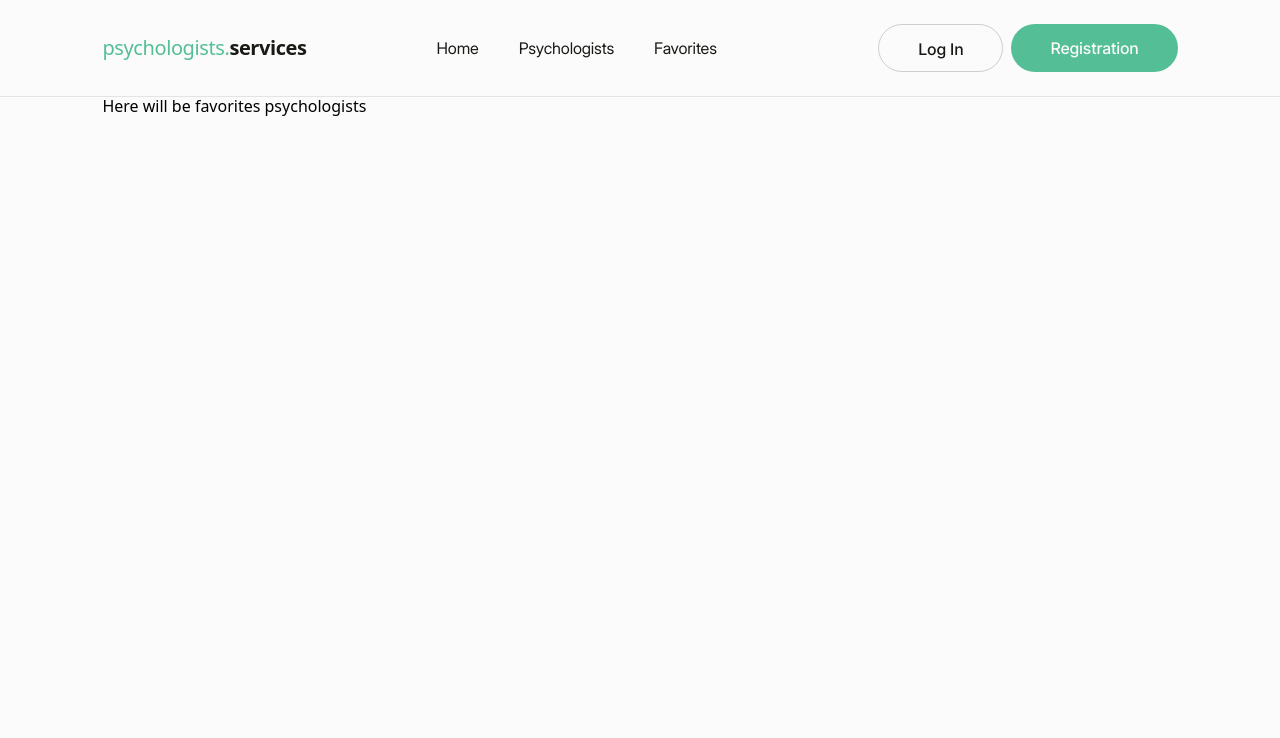
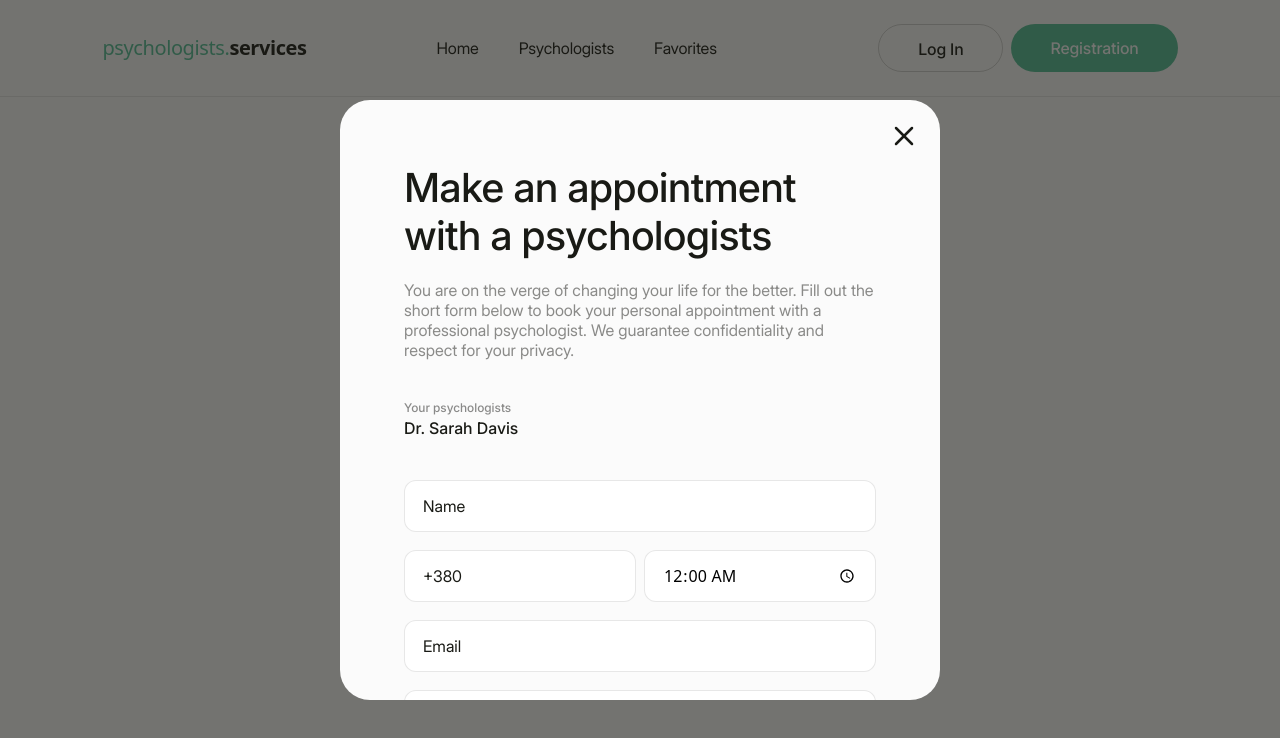
Before and after one commit to nastjademchyk/psychologists.services, a React (Vite) app: page /favorites in a window 1280 px wide. Shown: the top 738 px of the page. Built offline with nearby package versions, Linux system fonts and the light colour scheme.

Commit message:
added Appoitment component

```diff
--- a/src/components/Appointment/Appointment.jsx
+++ b/src/components/Appointment/Appointment.jsx
@@ -1,6 +1,109 @@
+import { Field, Form, Formik, ErrorMessage } from "formik";
 import s from "./Appointment.module.css";
+import clsx from "clsx";
+import * as Yup from "yup";
+
+const initialValues = {
+  email: "",
+  name: "",
+  textarea: "",
+  phone: "",
+  appointmentTime: "00:00",
+};
+
+const FeedbackSchema = Yup.object().shape({
+  name: Yup.string()
+    .required("Required")
+    .min(3, "Name must be at least 3 characters"),
+  email: Yup.string().email("Must be a valid email!").required("Required"),
+  phone: Yup.string().required("Required"),
+  appointmentTime: Yup.string()
+    .required("Required")
+    .test("not-default", "Please choose a time", (value) => value !== "00:00"),
+  textarea: Yup.string().required("Required"),
+});
 
 const Appointment = () => {
-  return <div className={s.wrapper}></div>;
+  const handleSubmit = (values, actions) => {
+    console.log(values);
+    actions.resetForm();
+  };
+  return (
+    <div className={s.wrapper}>
+      <h2 className={s.header}>Make an appointment with a psychologists</h2>
+      <p className={s.text}>
+        You are on the verge of changing your life for the better. Fill out the
+        short form below to book your personal appointment with a professional
+        psychologist. We guarantee confidentiality and respect for your privacy.
+      </p>
+      <div className={s.yourChoice}>
+        <p className={s.psychologist}>Your psychologists</p>
+        <p className={s.psychologistName}>Dr. Sarah Davis</p>
+      </div>
+
+      <Formik
+        initialValues={initialValues}
+        onSubmit={handleSubmit}
+        validationSchema={FeedbackSchema}
+      >
+        <Form className={s.form}>
+          <div className={s.fieldWrapper}>
+            <Field
+              type="text"
+              name="name"
+              placeholder="Name"
+              className={clsx(s.name, s.input)}
+            />
+            <ErrorMessage name="name" component="span" className={s.error} />
+          </div>
+          <div className={s.phone_time}>
+            <Field
+              type="tel"
+              name="phone"
+              placeholder="+380"
+              className={clsx(s.phone, s.inputPhoneTime, s.input)}
+            />
+            <ErrorMessage name="phone" component="span" className={s.error} />
+
+            <Field
+              type="time"
+              name="appointmentTime"
+              className={clsx(s.time, s.inputPhoneTime)}
+            />
+            <ErrorMessage
+              name="appointmentTime"
+              component="span"
+              className={s.error}
+            />
+          </div>
+          <div className={s.fieldWrapper}>
+            <Field
+              type="email"
+              name="email"
+              placeholder="Email"
+              className={clsx(s.email, s.input)}
+            />
+            <ErrorMessage name="email" component="span" className={s.error} />
+          </div>
+          <div className={s.fieldWrapper}>
+            <Field
+              as="textarea"
+              className={clsx(s.textarea, s.input)}
+              name="textarea"
+              placeholder="Comment"
+            />
+            <ErrorMessage
+              name="textarea"
+              component="span"
+              className={s.error}
+            />
+          </div>
+          <button type="submit" className={s.btn}>
+            Submit
+          </button>
+        </Form>
+      </Formik>
+    </div>
+  );
 };
 export default Appointment;
--- a/src/components/Appointment/Appointment.module.css
+++ b/src/components/Appointment/Appointment.module.css
@@ -1,3 +1,119 @@
 .wrapper {
   padding: 64px;
 }
+
+.header {
+  font-family: var(--font-family);
+  font-weight: 500;
+  font-size: 40px;
+  line-height: 120%;
+  letter-spacing: -0.02em;
+  color: #191a15;
+  margin-bottom: 20px;
+  width: 472px;
+}
+.text {
+  font-family: var(--font-family);
+  font-weight: 400;
+  font-size: 16px;
+  line-height: 125%;
+  color: rgba(25, 26, 21, 0.5);
+  margin-bottom: 40px;
+  width: 472px;
+}
+
+.psychologist {
+  font-family: var(--font-family);
+  font-weight: 500;
+  font-size: 12px;
+  line-height: 133%;
+  color: #8a8a89;
+}
+
+.psychologistName {
+  font-family: var(--font-family);
+  font-weight: 500;
+  font-size: 16px;
+  line-height: 150%;
+  color: #191a15;
+}
+
+.input {
+  border: 1px solid rgba(25, 26, 21, 0.1);
+  border-radius: 12px;
+  padding: 16px 18px;
+  width: 472px;
+  height: 52px;
+}
+
+.textarea {
+  resize: none;
+  border: 1px solid rgba(25, 26, 21, 0.1);
+  border-radius: 12px;
+  padding: 16px 18px;
+  width: 472px;
+  height: 116px;
+}
+
+.inputPhoneTime {
+  border: 1px solid rgba(25, 26, 21, 0.1);
+  border-radius: 12px;
+  padding: 16px 16px 16px 18px;
+  width: 232px;
+  height: 52px;
+}
+
+.phone_time {
+  display: flex;
+  gap: 8px;
+  margin-bottom: 18px;
+}
+
+.form {
+  display: flex;
+  flex-direction: column;
+}
+
+.btn {
+  border-radius: 30px;
+  padding: 16px 217px;
+  width: 472px;
+  height: 52px;
+  background: #54be96;
+  font-family: var(--font-family);
+  font-weight: 500;
+  font-size: 16px;
+  line-height: 125%;
+  letter-spacing: -0.01em;
+  color: #fbfbfb;
+  border: none;
+}
+
+.yourChoice {
+  margin-bottom: 40px;
+}
+
+.error {
+  color: red;
+  font-size: 14px;
+  margin-top: 4px;
+  line-height: 1;
+}
+
+.input::placeholder {
+  font-family: var(--font-family);
+  font-weight: 400;
+  font-size: 16px;
+  line-height: 125%;
+  color: #191a15;
+}
+
+.fieldWrapper {
+  display: flex;
+  flex-direction: column;
+  margin-bottom: 18px;
+}
+
+.fieldWrapper:last-of-type {
+  margin-bottom: 40px;
+}
--- a/src/components/Login/Login.module.css
+++ b/src/components/Login/Login.module.css
@@ -10,6 +10,7 @@
   letter-spacing: -0.02em;
   color: #191a15;
   margin-bottom: 20px;
+  width: 438px;
 }
 
 .text {
@@ -19,6 +20,7 @@
   line-height: 125%;
   color: rgba(25, 26, 21, 0.5);
   margin-bottom: 40px;
+  width: 438px;
 }
 
 .form {
--- a/src/components/Modal/Modal.jsx
+++ b/src/components/Modal/Modal.jsx
@@ -57,7 +57,7 @@ const Modal = ({ onClose, children }) => {
             />
           </svg>
         </button>
-        {children}
+        <div className={s.modalContent}>{children}</div>
       </div>
     </div>
   );
--- a/src/components/Modal/Modal.module.css
+++ b/src/components/Modal/Modal.module.css
@@ -10,13 +10,18 @@
 
 .modal {
   border-radius: 30px;
-  width: 565px;
+  min-width: 565px;
   min-height: 509px;
+  max-height: 600px;
   background: #fbfbfb;
   position: absolute;
   top: 50%;
   left: 50%;
   transform: translate(-50%, -50%) scale(1);
+
+  overflow: hidden;
+  display: flex;
+  flex-direction: column;
 }
 
 .modal_close_btn {
@@ -28,3 +33,30 @@
   padding: 0;
   cursor: pointer;
 }
+
+.modalContent {
+  overflow-y: auto;
+  box-sizing: border-box;
+  max-height: 100%;
+}
+
+.modalContent::-webkit-scrollbar {
+  width: 10px;
+}
+
+.modalContent::-webkit-scrollbar-track {
+  background: transparent;
+  border-radius: 30px;
+  margin: 20px 0;
+}
+
+.modalContent::-webkit-scrollbar-thumb {
+  background-color: rgba(25, 26, 21, 0.2);
+  border-radius: 30px;
+  border: 2px solid transparent;
+  background-clip: content-box;
+}
+
+.modalContent::-webkit-scrollbar-thumb:hover {
+  background-color: rgba(25, 26, 21, 0.4);
+}
--- a/src/components/Register/Register.module.css
+++ b/src/components/Register/Register.module.css
@@ -39,6 +39,7 @@
   letter-spacing: -0.02em;
   color: #191a15;
   margin-bottom: 20px;
+  width: 438px;
 }
 
 .text {
@@ -48,6 +49,7 @@
   line-height: 125%;
   color: rgba(25, 26, 21, 0.5);
   margin-bottom: 40px;
+  width: 438px;
 }
 
 .input::placeholder {
--- a/src/pages/Favorites/Favorites.jsx
+++ b/src/pages/Favorites/Favorites.jsx
@@ -1,6 +1,14 @@
+import Appointment from "../../components/Appointment/Appointment";
 import s from "./Favorites.module.css";
+import Modal from "../../components/Modal/Modal";
 
 const Favorites = () => {
-  return <div>Here will be favorites psychologists</div>;
+  return (
+    <div>
+      <Modal>
+        <Appointment />
+      </Modal>
+    </div>
+  );
 };
 export default Favorites;
```
